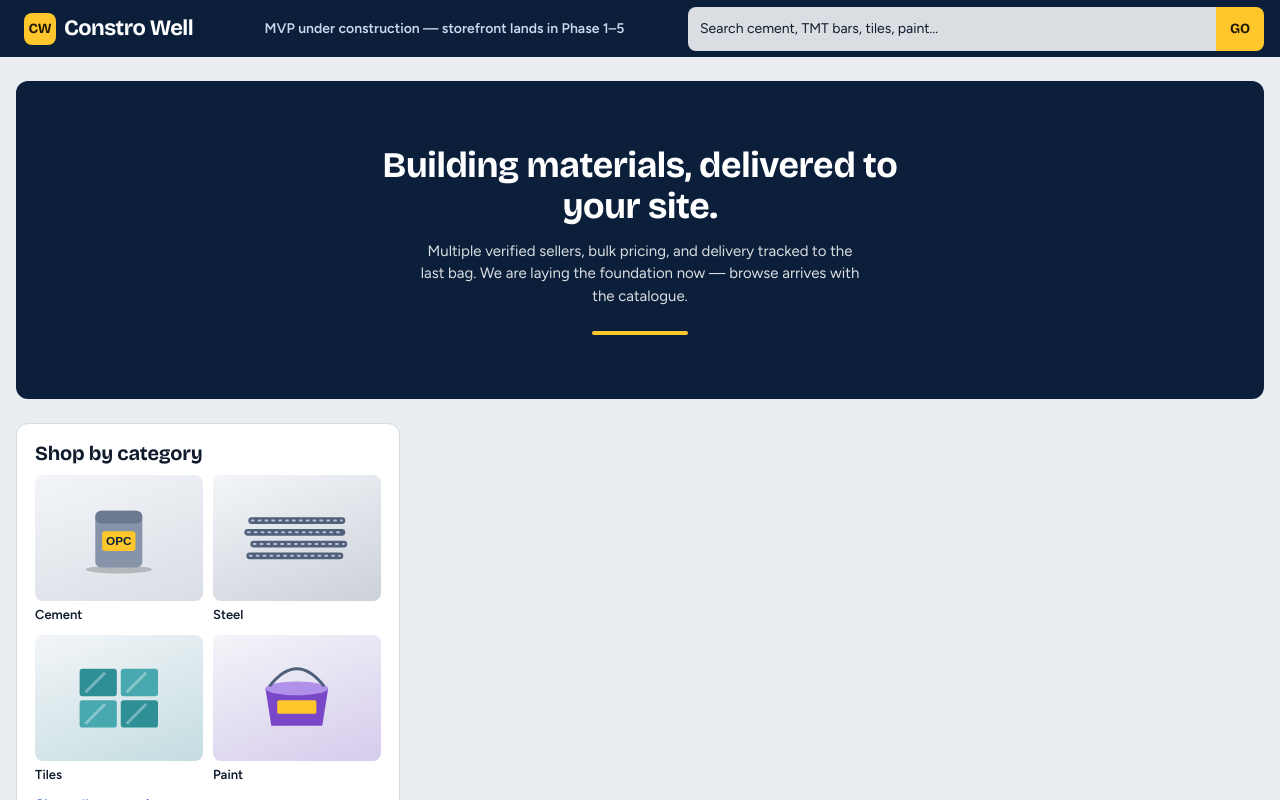
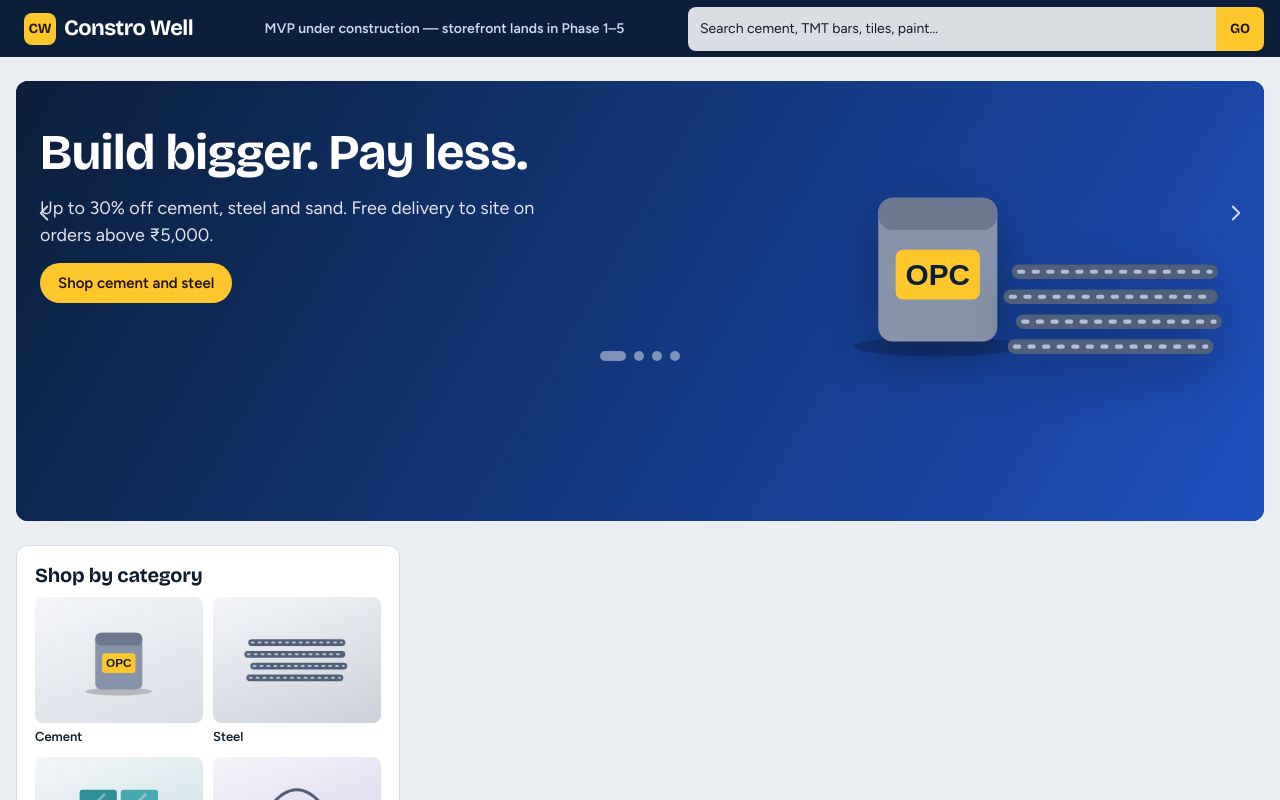
Before and after one commit to ninad-aplia/Constro-Well, a Next.js app in the folder app/: page / in a window 1280 px wide. Shown: the top 800 px of the page. Built offline with nearby package versions, Linux system fonts and the light colour scheme.

Commit message:
feat(customer): implement prototype-matched hero carousel

```diff
--- a/app/src/app/page.tsx
+++ b/app/src/app/page.tsx
@@ -1,26 +1,14 @@
-// Placeholder storefront route (TASK 1.1). No shopping workflow yet beyond the
-// category tiles (TASK 4.1, in progress) — hero carousel, deals and best
-// sellers still to come.
+// Placeholder storefront route (TASK 1.1). No shopping workflow yet beyond
+// the hero carousel and category tiles (TASK 4.1, in progress) — deals and
+// best sellers still to come.
 import PrimitiveShowcase from "@/components/ui/PrimitiveShowcase";
+import Hero from "@/components/home/Hero";
 import CategoryTiles from "@/components/home/CategoryTiles";
 
 export default function Home() {
   return (
     <div className="mx-auto max-w-[1500px] px-4 py-6">
-      <section className="rounded-xl bg-nav px-6 py-12 text-center text-white sm:px-10 sm:py-16">
-        <h1 className="mx-auto max-w-xl font-display text-3xl font-bold leading-tight tracking-tight sm:text-4xl">
-          Building materials, delivered to your site.
-        </h1>
-        <p className="mx-auto mt-3 max-w-md text-white/85">
-          Multiple verified sellers, bulk pricing, and delivery tracked to the
-          last bag. We are laying the foundation now — browse arrives with the
-          catalogue.
-        </p>
-        <span
-          aria-hidden="true"
-          className="mx-auto mt-6 block h-1 w-24 rounded bg-hi"
-        />
-      </section>
+      <Hero />
 
       <section aria-label="Product categories" className="mt-6 max-w-sm">
         <CategoryTiles />
--- /dev/null
+++ b/app/src/components/home/Hero.tsx
@@ -0,0 +1,11 @@
+// Hero carousel section — port of buildgrid-shop.html's `.hero`/`.slides`
+// section (lines 391-400, 662-694). Server component: slide data comes from
+// the catalog API facade; autoplay/navigation lives in the client-only
+// HeroCarousel.
+import { getHeroSlides } from "@/lib/api/catalog";
+import HeroCarousel from "./HeroCarousel";
+
+export default async function Hero() {
+  const slides = await getHeroSlides();
+  return <HeroCarousel slides={slides} />;
+}
--- /dev/null
+++ b/app/src/components/home/HeroCarousel.tsx
@@ -0,0 +1,130 @@
+// Hero carousel interaction — port of buildgrid-shop.html's carousel JS
+// (`setSlide`, `AFTER.home` autoplay, `car`/`dots` handlers, lines 662-694).
+// Receives fully-resolved slide data as props; no mock-data imports here.
+"use client";
+
+import { useEffect, useRef, useState } from "react";
+import Link from "next/link";
+import type { HeroSlide } from "@/lib/api/catalog";
+
+const AUTOPLAY_MS = 6000;
+
+// Slide field names (`a`/`b` gradient stops, `h` heading, `p` body) mirror the
+// prototype's `Slide` shape verbatim (data/catalog.ts) — not renamed here to
+// avoid touching the verified data layer.
+function slideHref(slide: HeroSlide): string {
+  if (slide.deal) return "/search?deal=1";
+  if (slide.cat) return `/search?cat=${encodeURIComponent(slide.cat)}`;
+  return "/search";
+}
+
+export default function HeroCarousel({ slides }: { slides: HeroSlide[] }) {
+  const [current, setCurrent] = useState(0);
+  const hovered = useRef(false);
+  const focused = useRef(false);
+
+  const go = (i: number) => setCurrent(((i % slides.length) + slides.length) % slides.length);
+
+  // One interval for the component's lifetime (matches the prototype: manual
+  // nav doesn't reset the 6s cadence, it just skips a tick while paused).
+  useEffect(() => {
+    if (window.matchMedia("(prefers-reduced-motion: reduce)").matches) return;
+    const id = setInterval(() => {
+      if (!hovered.current && !focused.current) {
+        setCurrent((c) => (c + 1) % slides.length);
+      }
+    }, AUTOPLAY_MS);
+    return () => clearInterval(id);
+  }, [slides.length]);
+
+  return (
+    <section
+      aria-roledescription="carousel"
+      aria-label="Featured offers"
+      className="relative overflow-hidden rounded-xl bg-nav h-[min(46vw,440px)] min-h-[400px] max-sm:h-[380px] max-sm:min-h-[380px]"
+      onMouseEnter={() => { hovered.current = true; }}
+      onMouseLeave={() => { hovered.current = false; }}
+      onFocus={() => { focused.current = true; }}
+      onBlur={(event) => {
+        if (!event.currentTarget.contains(event.relatedTarget as Node | null)) {
+          focused.current = false;
+        }
+      }}
+    >
+      <div
+        className="flex h-full transition-transform duration-700 ease-[cubic-bezier(0.3,0.7,0.2,1)]"
+        style={{ transform: `translateX(-${current * 100}%)` }}
+      >
+        {slides.map((s, i) => (
+          <div
+            key={i}
+            role="group"
+            aria-roledescription="slide"
+            aria-label={`${i + 1} of ${slides.length}`}
+            aria-hidden={i === current ? undefined : true}
+            className="flex w-full flex-none items-center justify-between gap-5 overflow-hidden px-[max(24px,calc((100%-1400px)/2+64px))] pb-[175px] text-white max-sm:flex-col max-sm:items-start max-sm:justify-center max-sm:px-6 max-sm:pb-[120px] max-sm:pt-5"
+            style={{ background: `linear-gradient(120deg, ${s.a}, ${s.b})` }}
+          >
+            <div className="grid max-w-[520px] justify-items-start gap-3.5">
+              <h1 className="text-[clamp(30px,4vw,50px)] leading-[1.02] font-bold tracking-[-0.03em]">
+                {s.h}
+              </h1>
+              <p className="text-[clamp(15px,1.5vw,18px)] text-white/[0.88]">{s.p}</p>
+              <Link
+                href={slideHref(s)}
+                tabIndex={i === current ? 0 : -1}
+                className="inline-flex min-h-10 items-center justify-center gap-2 rounded-full bg-hi px-[18px] font-semibold whitespace-nowrap text-hiink hover:bg-hi2"
+              >
+                {s.cta}
+              </Link>
+            </div>
+            <div className="relative hidden h-full w-[min(40%,480px)] flex-none -mb-[110px] sm:block">
+              <span
+                className="absolute top-[12%] left-[6%] w-[62%] drop-shadow-[0_18px_24px_rgba(0,0,0,0.3)]"
+                dangerouslySetInnerHTML={{ __html: `<svg viewBox="0 0 120 80" aria-hidden="true">${s.art[0]}</svg>` }}
+              />
+              <span
+                className="absolute top-[34%] right-0 w-[52%] drop-shadow-[0_18px_24px_rgba(0,0,0,0.3)]"
+                dangerouslySetInnerHTML={{ __html: `<svg viewBox="0 0 120 80" aria-hidden="true">${s.art[1]}</svg>` }}
+              />
+            </div>
+          </div>
+        ))}
+      </div>
+
+      <button
+        type="button"
+        onClick={() => go(current - 1)}
+        aria-label="Previous slide"
+        className="absolute top-0 left-0 z-10 grid h-[60%] w-14 place-items-center text-white opacity-80 hover:bg-white/10 hover:opacity-100 max-sm:hidden"
+      >
+        <svg width="26" height="26" viewBox="0 0 24 24" fill="none" stroke="currentColor" strokeWidth="1.8" strokeLinecap="round" strokeLinejoin="round" aria-hidden="true">
+          <path d="M15 6l-6 6 6 6" />
+        </svg>
+      </button>
+      <button
+        type="button"
+        onClick={() => go(current + 1)}
+        aria-label="Next slide"
+        className="absolute top-0 right-0 z-10 grid h-[60%] w-14 place-items-center text-white opacity-80 hover:bg-white/10 hover:opacity-100 max-sm:hidden"
+      >
+        <svg width="26" height="26" viewBox="0 0 24 24" fill="none" stroke="currentColor" strokeWidth="1.8" strokeLinecap="round" strokeLinejoin="round" aria-hidden="true">
+          <path d="M9 6l6 6-6 6" />
+        </svg>
+      </button>
+
+      <div className="absolute bottom-[160px] left-1/2 z-20 flex -translate-x-1/2 gap-2 max-sm:bottom-[100px]">
+        {slides.map((_, i) => (
+          <button
+            key={i}
+            type="button"
+            onClick={() => go(i)}
+            aria-label={`Slide ${i + 1}`}
+            aria-current={i === current}
+            className={`h-2.5 rounded-full bg-white/[0.45] transition-[width] duration-300 ${i === current ? "w-[26px] bg-hi" : "w-2.5"}`}
+          />
+        ))}
+      </div>
+    </section>
+  );
+}
--- a/app/src/lib/api/catalog.ts
+++ b/app/src/lib/api/catalog.ts
@@ -2,7 +2,7 @@
 // through (see data/catalog.ts header). Wraps the mock catalogue behind async
 // calls today; swaps to real fetch/DB-backed calls once TASK 2.1/2.2 land,
 // without UI call sites changing shape.
-import { ART, HUE } from "@/data/catalog";
+import { ART, HUE, SLIDES, type Slide } from "@/data/catalog";
 import { CATEGORIES, type Category } from "@/lib/shop/types";
 
 /** Categories featured on the homepage "Shop by category" tile (prototype `catTiles`, buildgrid-shop.html:405). */
@@ -26,3 +26,13 @@ export async function getCategories(): Promise<readonly Category[]> {
 export async function getFeaturedCategoryTiles(): Promise<CategoryTile[]> {
   return FEATURED_CATEGORIES.map(toTile);
 }
+
+/** Hero slide with its `art` category names resolved to rendered SVG markup. */
+export interface HeroSlide extends Omit<Slide, "art"> {
+  art: [string, string];
+}
+
+/** Home hero carousel slides (prototype `SLIDES`, buildgrid-shop.html:391-397). */
+export async function getHeroSlides(): Promise<HeroSlide[]> {
+  return SLIDES.map((s) => ({ ...s, art: s.art.map((c) => ART[c as Category]) as [string, string] }));
+}
```
